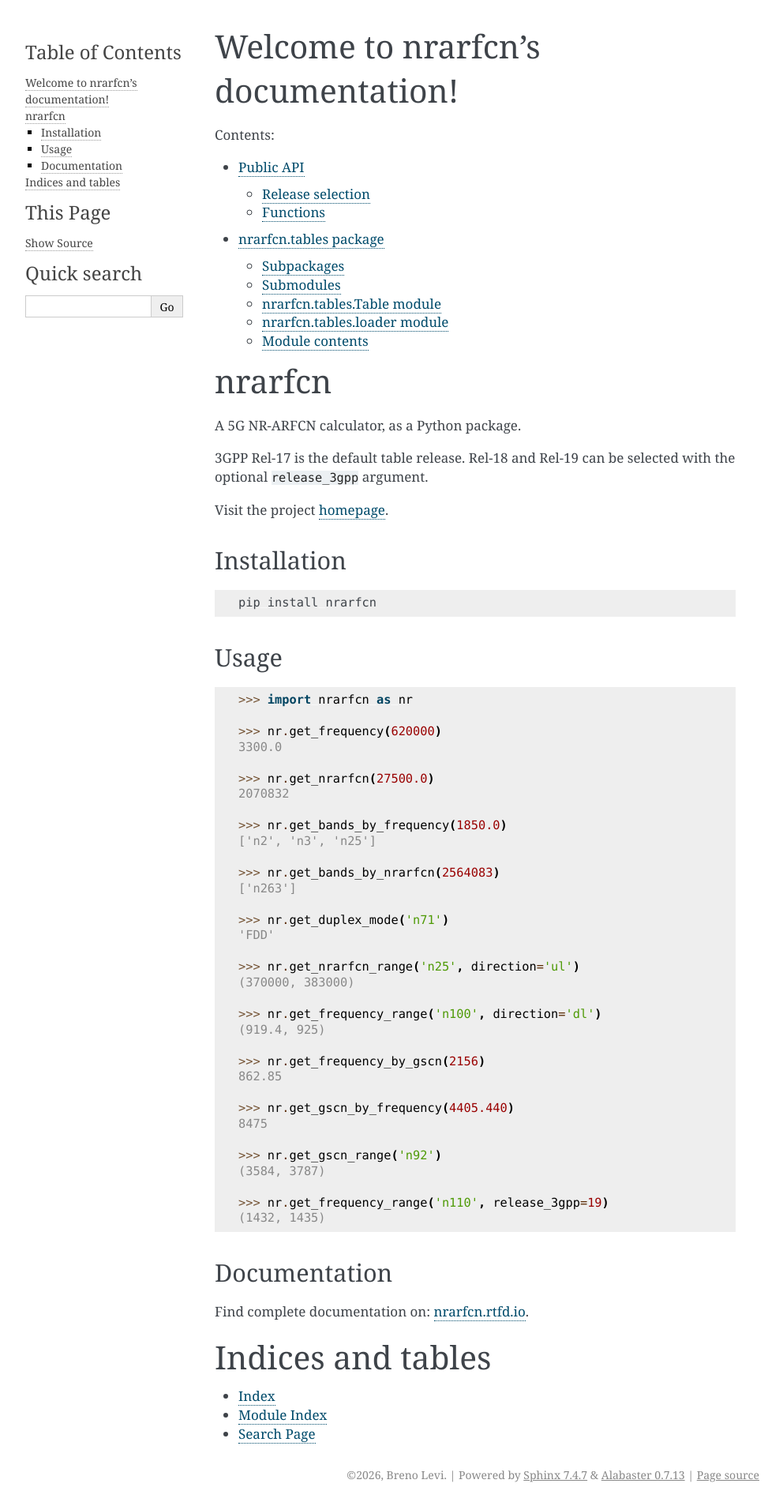
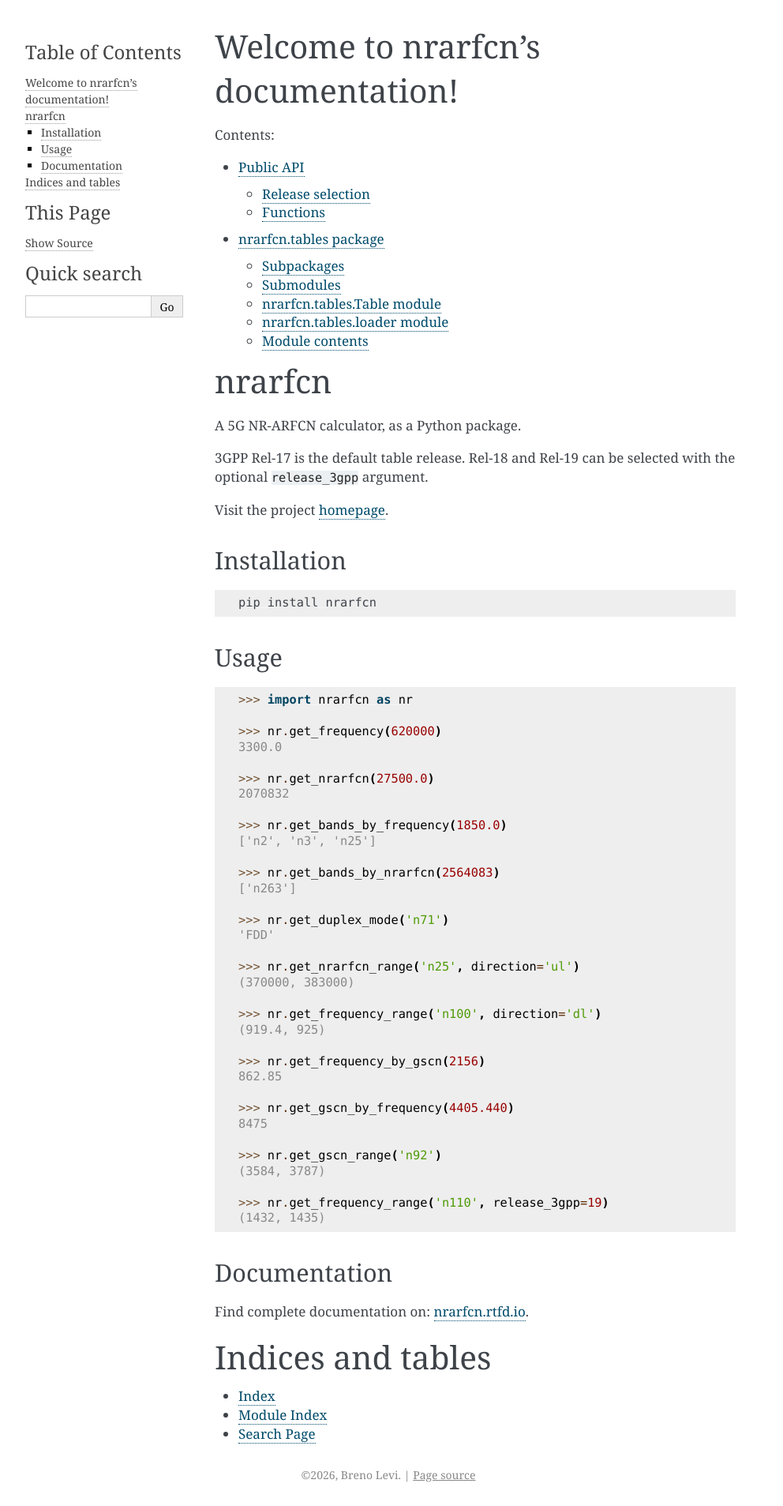
Before and after one commit to blevic/nrarfcn, a Sphinx documentation site: the page built from docs/index.rst, in a window 1280 px wide. Shown: the whole page at 79% size, without its empty margins (148-1140 px from the left). Built offline with Sphinx 7.4.7, drawn with Linux system fonts in a browser that asks for light colours; some of the changed lines change nothing that is shown.

Commit message:
Import release version automatically; and other minor style updates

```diff
--- a/docs/_static/custom.css
+++ b/docs/_static/custom.css
@@ -17,3 +17,7 @@
 .py.function dd {
     margin-bottom: 1.25rem;
 }
+
+div.footer {
+    text-align: center;
+}
--- a/docs/conf.py
+++ b/docs/conf.py
@@ -11,6 +11,7 @@
 # documentation root, use os.path.abspath to make it absolute, like shown here.
 #
 import os
+import re
 import sys
 sys.path.insert(0, os.path.abspath('..'))
 
@@ -21,8 +22,22 @@
 copyright = '2026, Breno Levi'
 author = 'Breno Levi'
 
+
+def read_project_version():
+    pyproject_path = os.path.join(os.path.dirname(__file__), '..', 'pyproject.toml')
+
+    with open(pyproject_path, encoding='utf-8') as pyproject_file:
+        pyproject = pyproject_file.read()
+
+    version_match = re.search(r'^version = "([^"]+)"$', pyproject, re.MULTILINE)
+    if not version_match:
+        raise RuntimeError('Could not find project version in pyproject.toml')
+
+    return version_match.group(1)
+
+
 # The full version, including alpha/beta/rc tags
-release = '2.5.0'
+release = read_project_version()
 
 
 # -- General configuration ---------------------------------------------------
@@ -48,6 +63,11 @@
 # a list of builtin themes.
 #
 html_theme = 'alabaster'
+html_theme_options = {
+    'description': f'Version {release}',
+    'show_powered_by': False,
+}
+html_show_sphinx = False
 
 # Add any paths that contain custom static files (such as style sheets) here,
 # relative to this directory. They are copied after the builtin static files,
```
